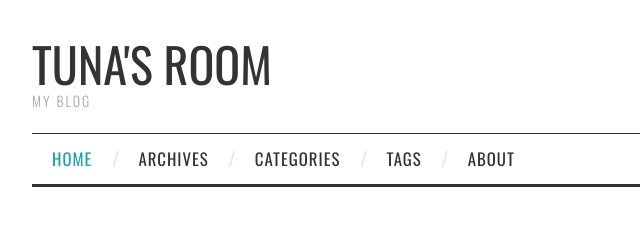
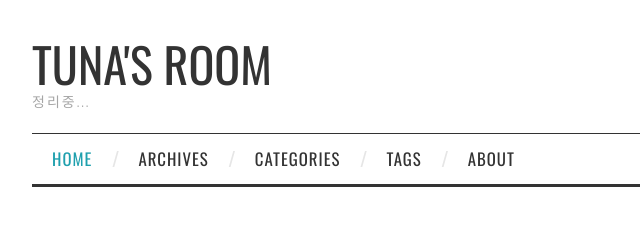
Before and after one commit to NobleTuna/NobleTuna.github.io, a plain HTML site: page index.html in a window 1280 px wide. Shown: the top 240 px of the page, 118-758 px from the left. Drawn offline with nearby package versions, Linux system fonts and the light colour scheme; some packages are replaced by stand-ins of ours; no server answers; a script that the page names is missing.

Commit message:
Site updated: 2019-06-23 21:22:24

```diff
--- a/index.html
+++ b/index.html
@@ -9,16 +9,16 @@
 
 
 
-  <meta name="description" content="My Blog">
+  <meta name="description" content="정리중...">
 <meta property="og:type" content="website">
 <meta property="og:title" content="Tuna&#39;s Room">
 <meta property="og:url" content="http://NobleTuna.github.io/index.html">
 <meta property="og:site_name" content="Tuna&#39;s Room">
-<meta property="og:description" content="My Blog">
+<meta property="og:description" content="정리중...">
 <meta property="og:locale" content="en">
 <meta name="twitter:card" content="summary">
 <meta name="twitter:title" content="Tuna&#39;s Room">
-<meta name="twitter:description" content="My Blog">
+<meta name="twitter:description" content="정리중...">
 
     <link rel="alternate" href="/atom.xml" title="Tuna&#39;s Room" type="application/atom+xml">
 
@@ -69,7 +69,7 @@
           </h1>
 
 
-            <div class="site-description">My Blog</div>
+            <div class="site-description">정리중...</div>
 
 
           <nav id="main-navigation" class="main-navigation" role="navigation">
```
Also changed, not shown: 2019/06/23/hello-world/index.html (+1 -1 lines), 2019/06/23/test-page/index.html (+4 -4 lines), archives/2019/06/index.html (+4 -4 lines), archives/2019/index.html (+4 -4 lines), archives/index.html (+4 -4 lines).
